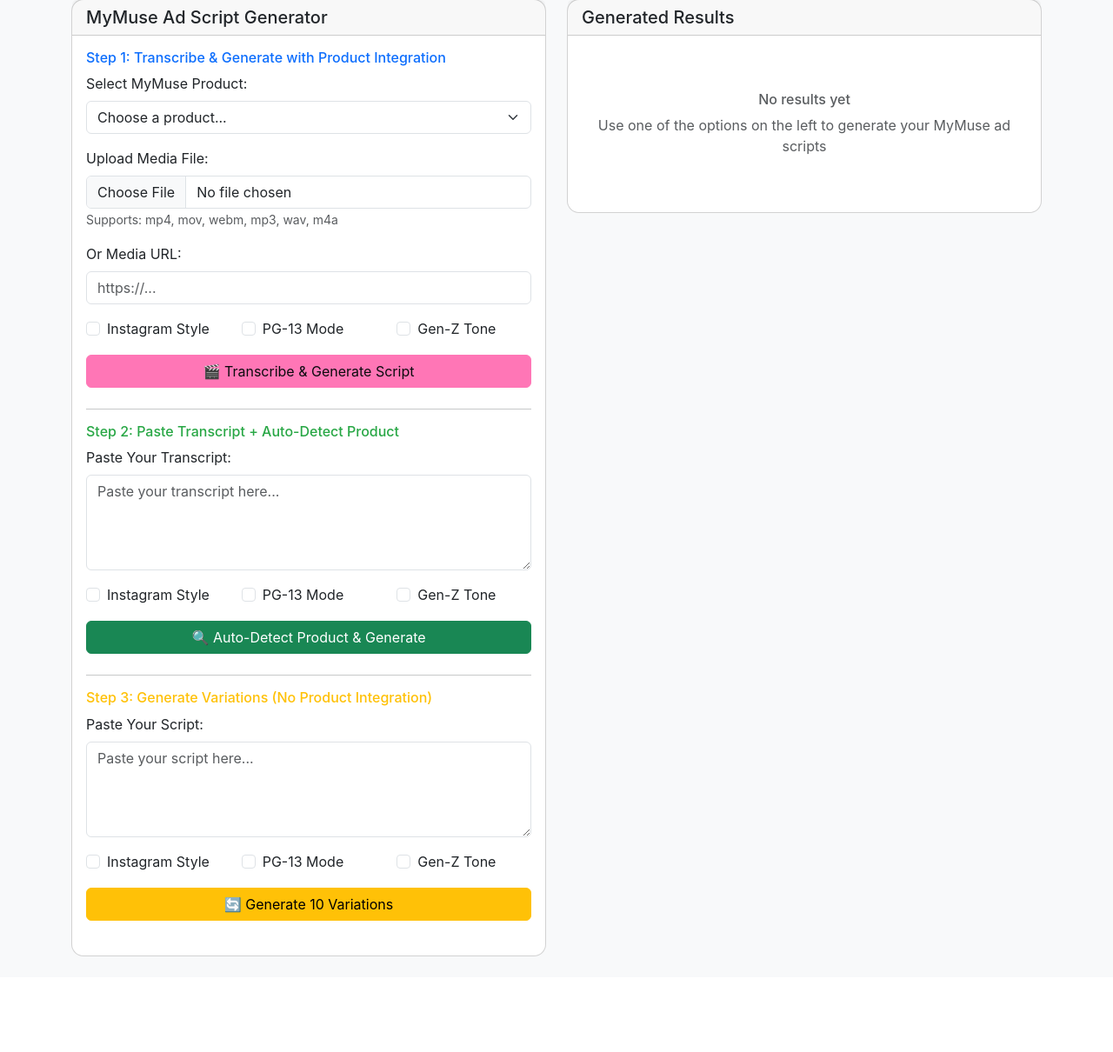
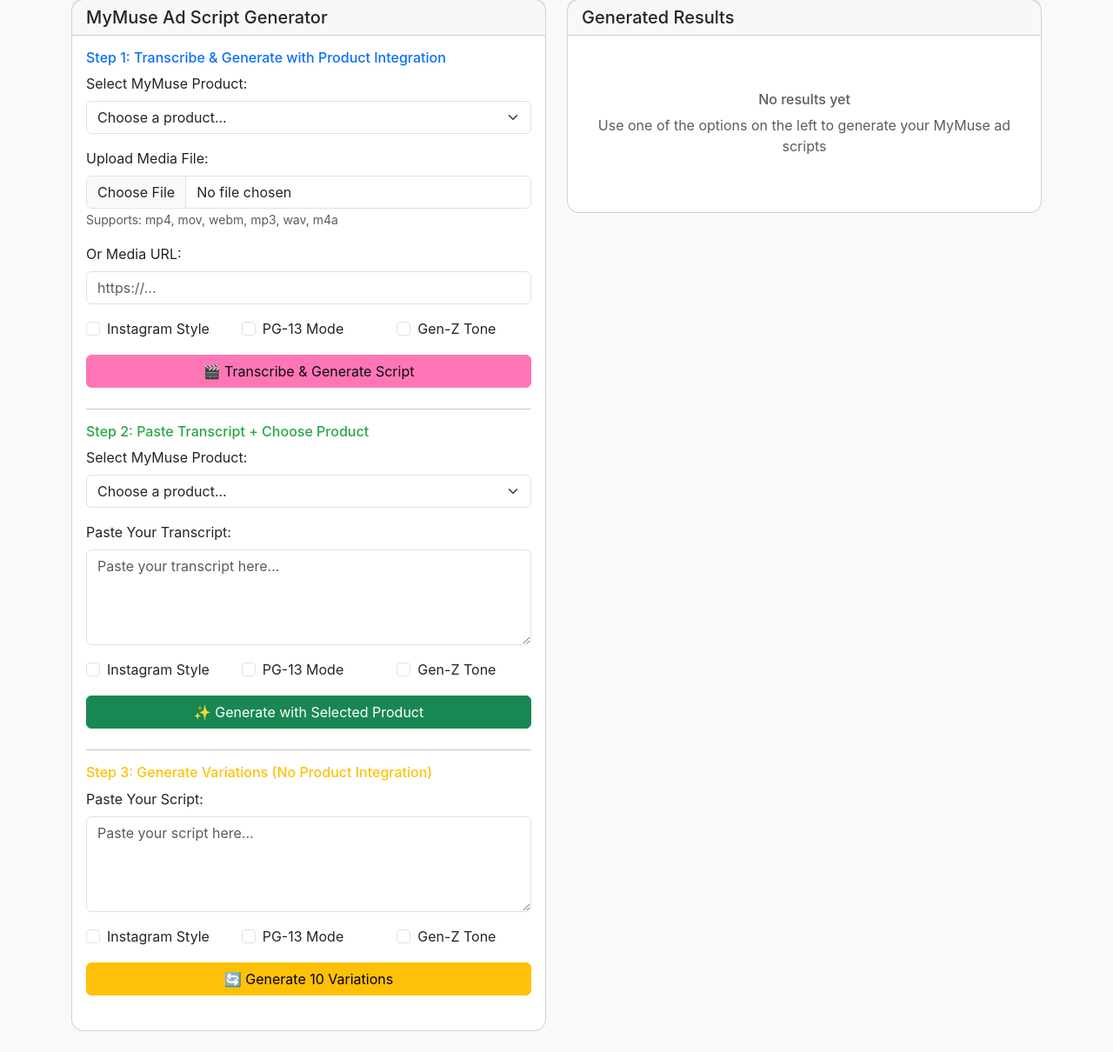
Before and after one commit to MyMuse-India/mm_ad.script-bot, a Flask app: page /dashboard in a window 1280 px wide. Shown: the part 81-1291 px from the top of the page at 87% size. Before the commit the page ends 1181 px from the top, so only its background shows below. Run offline with Flask 3, Linux system fonts and the light colour scheme; some libraries are stand-ins or nearby versions.

Commit message:
Update dashboard.html

```diff
--- a/templates/main/dashboard.html
+++ b/templates/main/dashboard.html
@@ -67,11 +67,26 @@
 
         <hr>
 
-        <!-- Step 2: Paste Transcript + Auto-Detect Product -->
+        <!-- Step 2: Paste Transcript + Choose Product (No Auto-Detect) -->
         <div class="mb-4">
-          <h6 class="text-success">Step 2: Paste Transcript + Auto-Detect Product</h6>
-          <form method="post" action="{{ url_for('auto_detect_product') }}">
+          <h6 class="text-success">Step 2: Paste Transcript + Choose Product</h6>
+          <form method="post" action="{{ url_for('generate_route') }}">
             <input type="hidden" name="csrf_token" value="{{ csrf_token() }}">
+            <div class="mb-3">
+              <label class="form-label">Select MyMuse Product:</label>
+              <select class="form-select" name="product_name" required>
+                <option value="">Choose a product...</option>
+                <option value="dive+">Dive+</option>
+                <option value="link+">Link+</option>
+                <option value="beat">Beat</option>
+                <option value="breeze">Breeze</option>
+                <option value="groove+">Groove+</option>
+                <option value="edge">Edge</option>
+                <option value="pulse">Pulse</option>
+                <option value="flick">Flick</option>
+                <option value="oh! please gel">Oh! Please Gel</option>
+              </select>
+            </div>
             <div class="mb-3">
               <label class="form-label">Paste Your Transcript:</label>
               <textarea class="form-control" name="transcript_text" rows="4" placeholder="Paste your transcript here..." required></textarea>
@@ -98,7 +113,7 @@
               </div>
             </div>
 
-            <button type="submit" class="btn btn-success w-100">🔍 Auto-Detect Product & Generate</button>
+            <button type="submit" class="btn btn-success w-100">✨ Generate with Selected Product</button>
           </form>
         </div>
 
```
